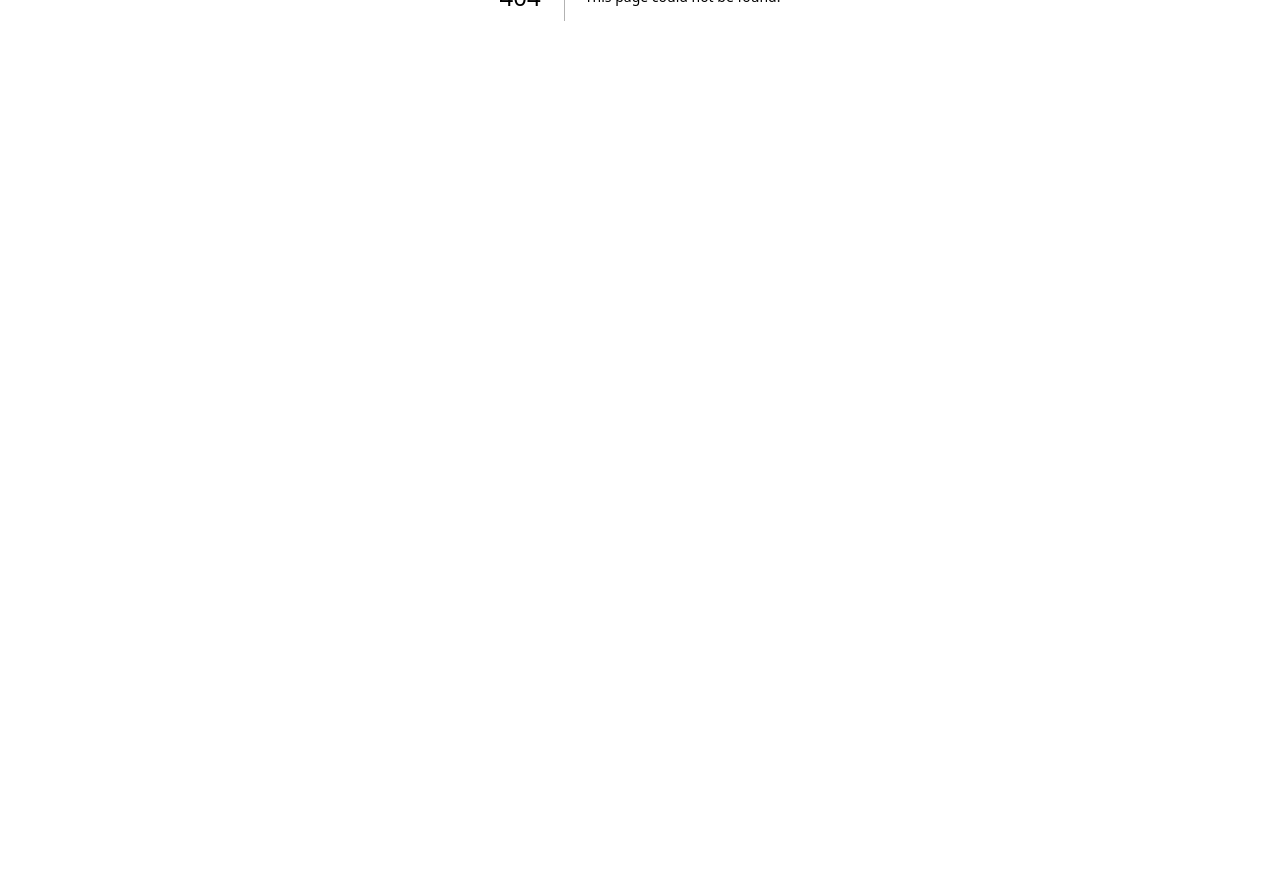
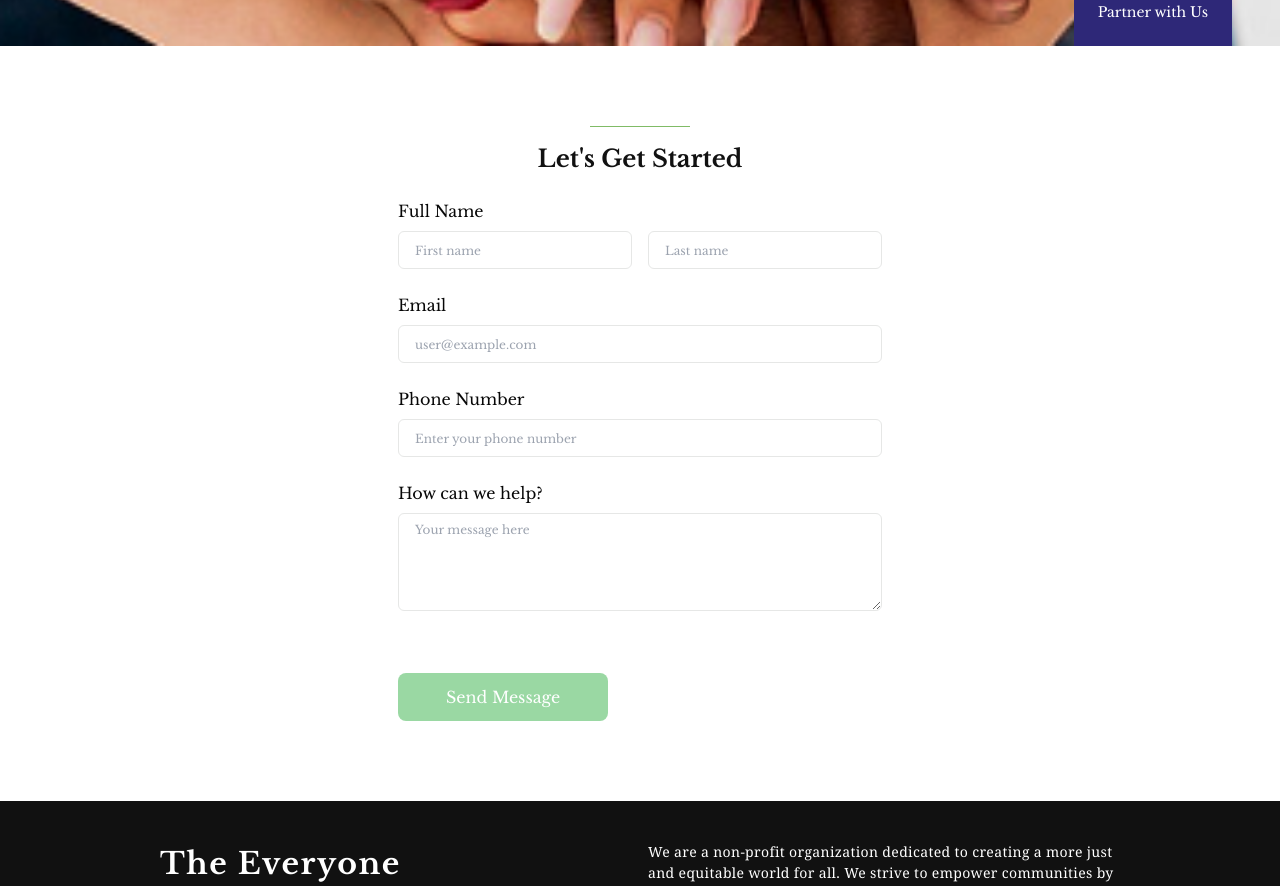
Before and after one commit to terejoe/everyone_matters, a Next.js app: page /partner in a window 1280 px wide. Before the commit this address had no page. Shown: the part 480-1366 px from the top of the page. Before the commit the page ends 876 px from the top, so only its background shows below. Built offline with nearby package versions, Linux system fonts and the light colour scheme.

Commit message:
Added the contact page

```diff
--- a/src/app/about/page.jsx
+++ b/src/app/about/page.jsx
@@ -9,36 +9,45 @@ const About = () => {
       <div
         className="bg-cover bg-no-repeat bg-center h-[calc(100vh-350px)] w-full flex justify-end items-end"
         style={{
-            backgroundImage: `url('about_img.png')`
+          backgroundImage: `url('about_img.png')`,
         }}
       >
         <div className="md:mr-12">
-                <div className='p-6 text-white bg-[#2E2878] text-sm'>
-                    About Us
-                </div>
+          <div className="p-6 text-white bg-[#2E2878] text-sm">About Us</div>
         </div>
       </div>
 
-        <div className='md:p-14 p-5 mx-auto max-w-[900px]'>
-            <p className='text-[#111111] text-2xl font-bold'>The Everyone Matters Foundation is a non-profit organization dedicated to creating a world where everyone matters, starting with one community at a time.</p>
+      <div className="md:p-14 p-5 mx-auto max-w-[900px]">
+        <p className="text-[#111111] text-2xl font-bold">
+          The Everyone Matters Foundation is a non-profit organization dedicated
+          to creating a world where everyone matters, starting with one
+          community at a time.
+        </p>
       </div>
 
       {/* Mission And Vision Section*/}
-        <div className='bg-[#FAFAFA] md:p-20 p-6 text-[#111111] md:flex justify-center gap-8'>
+      <div className="bg-[#FAFAFA] md:p-20 p-6 text-[#111111] md:flex justify-center gap-8">
         <div className="mt-10">
           <div>
             <hr className="border-[#80BB66] mb-3 border-t w-[100px]" />
             <h1 className="text-2xl font-bold mt-4">Our Mission</h1>
-                    <p className='text-sm mt-5 max-w-[450px]'>Together we can save the world and create a positive impact, Starting with one community at a time.</p>
+            <p className="text-sm mt-5 max-w-[450px]">
+              Together we can save the world and create a positive impact,
+              Starting with one community at a time.
+            </p>
           </div>
 
-                <div className='mt-10'>
+          <div className="mt-10">
             <hr className="border-[#80BB66] mb-3 border-t w-[100px]" />
-                    <h1 className="text-2xl font-bold mt-4 max-w-[400px]">Our Vision</h1>
-                    <p className='text-sm mt-4'>A world where everyone matters and no one is left behind.</p>
+            <h1 className="text-2xl font-bold mt-4 max-w-[400px]">
+              Our Vision
+            </h1>
+            <p className="text-sm mt-4">
+              A world where everyone matters and no one is left behind.
+            </p>
           </div>
           <Link href="/whatwedo">
-                    <button className='px-4 py-3 border-[#2E2878] border-2 mt-8'>
+            <button className="px-4 py-3 border-[#2E2878] border-2 mt-8">
               See Our Objectives
             </button>
           </Link>
@@ -55,24 +64,33 @@ const About = () => {
       {/* Impact Section */}
       <div className="bg-[#111111] md:p-20 px-6 py-10 text-center">
         <div className="mb-10">
-                <p className="text-[#A3EF83]">Everyone Matters Foundation Impact Till Date</p>
+          <p className="text-[#A3EF83]">
+            Everyone Matters Foundation Impact Till Date
+          </p>
         </div>
 
         <div className="md:grid grid-cols-3 text-white space-y-8 md:space-y-0">
           <div className="md:grid grid-rows-3 space-y-1">
             <p className="font-bold text-4xl">6</p>
             <p className="font-bold text-xl">Countries</p>
-                    <p className="text-sm font-extralight font-serif md:px-20 px-16">Our work has impacted communities across 2 continents.</p>
+            <p className="text-sm font-extralight font-serif md:px-20 px-16">
+              Our work has impacted communities across 2 continents.
+            </p>
           </div>
           <div className="md:grid grid-rows-3 space-y-1">
             <p className="font-bold text-4xl">120</p>
             <p className="font-bold text-xl">Communities</p>
-                    <p className="text-sm font-extralight font-serif md:px-20 px-16">We have successfully reached over 120 communities since 2024.</p>
+            <p className="text-sm font-extralight font-serif md:px-20 px-16">
+              We have successfully reached over 120 communities since 2024.
+            </p>
           </div>
           <div className="md:grid grid-rows-3 space-y-1">
             <p className="font-bold text-4xl">500k</p>
             <p className="font-bold text-xl">Individuals</p>
-                    <p className="text-sm font-extralight font-serif md:px-20 px-10">We have provided a wide range of essential support to individuals in need.</p>
+            <p className="text-sm font-extralight font-serif md:px-20 px-10">
+              We have provided a wide range of essential support to individuals
+              in need.
+            </p>
           </div>
         </div>
       </div>
@@ -87,37 +105,67 @@ const About = () => {
         <div>
           <div className="mt-6">
             <h3 className="text-2xl font-bold mb-3">Compassion</h3>
-                    <p className='text-sm mb-6'>Our actions are driven by a deep sense of compassion, fueled by a deep understanding of human suffering. We are committed to alleviating hardship wherever we find it, whether it stems from natural disasters, poverty, or conflict. This commitment motivates us to provide immediate relief, support recovery, and work towards a world where everyone has the opportunity to live with dignity.</p>
+            <p className="text-sm mb-6">
+              Our actions are driven by a deep sense of compassion, fueled by a
+              deep understanding of human suffering. We are committed to
+              alleviating hardship wherever we find it, whether it stems from
+              natural disasters, poverty, or conflict. This commitment motivates
+              us to provide immediate relief, support recovery, and work towards
+              a world where everyone has the opportunity to live with dignity.
+            </p>
             <hr className="border-[#80BB66] mb-3 border-t" />
           </div>
           <div className="mt-6">
             <h3 className="text-2xl font-bold mb-3">Inclusion and Equality</h3>
-                    <p className='text-sm mb-6'>We stand firmly for the principles of inclusivity and equality. Our efforts ensure that our assistance and support are accessible to all, without discrimination. We work tirelessly to create opportunities that benefit everyone, regardless of their background, status, or circumstances.</p>
+            <p className="text-sm mb-6">
+              We stand firmly for the principles of inclusivity and equality.
+              Our efforts ensure that our assistance and support are accessible
+              to all, without discrimination. We work tirelessly to create
+              opportunities that benefit everyone, regardless of their
+              background, status, or circumstances.
+            </p>
             <hr className="border-[#80BB66] mb-3 border-t" />
           </div>
           <div className="mt-6">
-                    <h3 className="text-2xl font-bold mb-3">Sustainability and Environmental Responsibility</h3>
-                    <p className='text-sm mb-6'>We are deeply committed to nurturing sustainable communities through environmentally responsible approaches. We believe in building thriving communities that coexist harmoniously with the environment.</p>
+            <h3 className="text-2xl font-bold mb-3">
+              Sustainability and Environmental Responsibility
+            </h3>
+            <p className="text-sm mb-6">
+              We are deeply committed to nurturing sustainable communities
+              through environmentally responsible approaches. We believe in
+              building thriving communities that coexist harmoniously with the
+              environment.
+            </p>
             <hr className="border-[#80BB66] mb-3 border-t" />
           </div>
           <div className="mt-6">
-                    <h3 className="text-2xl font-bold mb-3">Empowerment and Advocacy</h3>
-                    <p className='text-sm mb-6'>We believe that strong community voices are essential in enhancing the delivery of essential services, transparency and improving overall well-being.</p>
+            <h3 className="text-2xl font-bold mb-3">
+              Empowerment and Advocacy
+            </h3>
+            <p className="text-sm mb-6">
+              We believe that strong community voices are essential in enhancing
+              the delivery of essential services, transparency and improving
+              overall well-being.
+            </p>
           </div>
         </div>
       </div>
 
       {/* Meet Our Team */}
-        <div className='bg-[#FAFAFA] md:p-20 p-6 text-[#111111] md:flex justify-center gap-8'>
+      <div className="bg-[#FAFAFA] md:p-20 p-6 text-[#111111] md:flex justify-center gap-8">
         <div className="">
-                <div className='mt-10'>
+          <div className="mt-10">
             <hr className="border-[#80BB66] mb-3 border-t w-[100px]" />
             <h1 className="text-2xl font-bold mt-4">Meet Our Team</h1>
-                    <p className='text-sm mt-4 max-w-[500px]'>Meet the dedicated team who embody the spirit of the Everyone Matters Foundation. Our team of staff, leaders, and partners work together to create a world where everyone matters.</p>
+            <p className="text-sm mt-4 max-w-[500px]">
+              Meet the dedicated team who embody the spirit of the Everyone
+              Matters Foundation. Our team of staff, leaders, and partners work
+              together to create a world where everyone matters.
+            </p>
           </div>
 
           <Link href="/team">
-                    <button className='px-4 py-3 bg-[#2E2878] text-white mt-8'>
+            <button className="px-4 py-3 bg-[#2E2878] text-white mt-8">
               Meet Our People
             </button>
           </Link>
@@ -132,20 +180,25 @@ const About = () => {
       </div>
 
       {/* Partner With Us */}
-        <div className='bg-white md:p-20 p-6 text-[#111111] md:flex justify-center gap-8'>
+      <div className="bg-white md:p-20 p-6 text-[#111111] md:flex justify-center gap-8">
         <div className="text-center flex flex-col items-center">
           <hr className="border-[#80BB66] mb-4 border-t w-[100px]" />
           <h1 className="text-2xl font-bold mb-4">Partner With Us Today</h1>
-                <p className='text-sm mb-8 max-w-[650px]'>You can help build a world where everyone matters. Join our network of partners and leverage your resources to support our mission.</p>
-                <button className='px-4 py-3 bg-[#2E2878] text-white'>
+          <p className="text-sm mb-8 max-w-[650px]">
+            You can help build a world where everyone matters. Join our network
+            of partners and leverage your resources to support our mission.
+          </p>
+          <Link href="/partner">
+            <button className="px-4 py-3 bg-[#2E2878] text-white">
               Partner with Us
             </button>
+          </Link>
         </div>
       </div>
 
-        <Footer/>
+      <Footer />
     </div>
-  )
-}
+  );
+};
 
-export default About
+export default About;
--- /dev/null
+++ b/src/app/component/PartnerForm.jsx
@@ -0,0 +1,225 @@
+
+"use client";
+import React from "react";
+import { useState } from "react";
+// import { toast } from "sonner";
+
+const initialValues = {
+  firstname: "",
+  lastname: "",
+  email: "",
+  phone: "",
+  message: "",
+};
+
+const initialErrors = {
+  firstname: "",
+  lastname: "",
+  email: "",
+  phone: "",
+  message: "",
+};
+
+const PartnerForm = () => {
+  const [values, setValues] = useState(initialValues);
+  const [errors, setErrors] = useState(initialErrors);
+  const [touched, setTouched] = useState({});
+  const [isLoading, setIsLoading] = useState(false);
+
+  const validate = () => {
+    const newErrors = {};
+
+    if (!values.firstname.trim())
+      newErrors.firstname = "First name is required.";
+    if (!values.lastname.trim()) newErrors.lastname = "Last name is required.";
+    if (!values.email.trim()) newErrors.email = "Email is required.";
+    else if (!/\S+@\S+\.\S+/.test(values.email))
+      newErrors.email = "Invalid email format.";
+    if (!values.phone.trim()) newErrors.phone = "Phone number is required.";
+    if (!values.message.trim()) newErrors.message = "Message cannot be empty.";
+
+    return newErrors;
+  };
+
+  const handleChange = ({ target }) => {
+    setValues((prev) => ({ ...prev, [target.name]: target.value }));
+
+    if (touched[target.name]) {
+      setErrors((prev) => ({
+        ...prev,
+        [target.name]: validate()[target.name] || "",
+      }));
+    }
+  };
+
+  const handleBlur = ({ target }) => {
+    setTouched((prev) => ({ ...prev, [target.name]: true }));
+
+    setErrors((prev) => ({
+      ...prev,
+      [target.name]: validate()[target.name] || "",
+    }));
+  };
+
+  const handleSubmit = async (e) => {
+    e.preventDefault();
+    const validationErrors = validate();
+    setErrors(validationErrors);
+    console.log(values);
+
+    if (Object.keys(validationErrors).length > 0) return;
+
+    setIsLoading(true);
+    try {
+      // Simulate API submission
+      const response = await fetch("/api/send-email", {
+        method: "POST",
+        body: JSON.stringify(values),
+        headers: {
+          "Content-Type": "application/json",
+          Accept: "application/json",
+        },
+      });
+      if (response.ok) {
+        // alert("Message sent successfully!");
+        toast.success("Message sent successfully!");
+        setValues(initialValues); // Reset form
+        setTouched({});
+      } else {
+        // alert("An error occured. Please try again.");
+        toast.error("An error occured. Please try again.");
+      }
+    } catch (error) {
+      // alert("An error occured. Please try again.");
+      toast.error("An error occured. Please try again.");
+      console.log(error);
+    } finally {
+      setIsLoading(false);
+    }
+  };
+
+  return (
+    <div className="pt-2">
+      <form className="w-full text-left" onSubmit={handleSubmit}>
+        {/* Full Name */}
+        <div className="mb-6">
+          <label className="block font-medium text-[#070707] mb-2">
+            Full Name
+          </label>
+          <div className="flex gap-4">
+            <input
+              type="text"
+              name="firstname"
+              placeholder="First name"
+              value={values.firstname}
+              onChange={handleChange}
+              onBlur={handleBlur}
+              className={`w-full px-4 py-2 border rounded-md ${
+                errors.firstname ? "border-red-500" : "border-[#E6E7E6]"
+              } text-sm placeholder:text-xs focus:outline-none focus:ring-1 focus:ring-blue-400 `}
+            />
+            <input
+              type="text"
+              name="lastname"
+              placeholder="Last name"
+              value={values.lastname}
+              onChange={handleChange}
+              onBlur={handleBlur}
+              className={`w-full px-4 py-2 border rounded-md ${
+                errors.lastname ? "border-red-500" : "border-[#E6E7E6]"
+              } text-sm placeholder:text-xs focus:outline-none focus:ring-1 focus:ring-blue-400 `}
+            />
+          </div>
+          {errors.firstname && (
+            <p className="text-red-500 text-xs mt-1">{errors.firstname}</p>
+          )}
+          {errors.lastname && (
+            <p className="text-red-500 text-xs mt-1">{errors.lastname}</p>
+          )}
+        </div>
+
+        {/* Email */}
+        <div className="mb-6">
+          <label className="block font-medium text-[#070707] mb-2">Email</label>
+          <input
+            type="email"
+            name="email"
+            placeholder="user@example.com"
+            value={values.email}
+            onChange={handleChange}
+            onBlur={handleBlur}
+            className={`w-full px-4 py-2 border rounded-md ${
+              errors.email ? "border-red-500" : "border-[#E6E7E6]"
+            } text-sm placeholder:text-xs focus:outline-none focus:ring-1 focus:ring-blue-400 `}
+          />
+          {errors.email && (
+            <p className="text-red-500 text-xs mt-1">{errors.email}</p>
+          )}
+        </div>
+
+        {/* Phone */}
+        <div className="mb-6">
+          <label className="block font-medium text-[#070707] mb-2">
+            Phone Number
+          </label>
+          <input
+            type="tel"
+            name="phone"
+            placeholder="Enter your phone number"
+            value={values.phone}
+            onChange={handleChange}
+            onBlur={handleBlur}
+            className={`w-full px-4 py-2 border rounded-md ${
+              errors.phone ? "border-red-500" : "border-[#E6E7E6]"
+            } text-sm placeholder:text-xs focus:outline-none focus:ring-1 focus:ring-blue-400 `}
+          />
+          {errors.phone && (
+            <p className="text-red-500 text-xs mt-1">{errors.phone}</p>
+          )}
+        </div>
+
+        {/* Message */}
+        <div className="mb-6">
+          <label className="block font-medium text-[#070707] mb-2">
+            How can we help?
+          </label>
+          <textarea
+            name="message"
+            rows="4"
+            placeholder="Your message here"
+            value={values.message}
+            onChange={handleChange}
+            onBlur={handleBlur}
+            className={`w-full px-4 py-2 border rounded-md ${
+              errors.message ? "border-red-500" : "border-[#E6E7E6]"
+            } text-sm placeholder:text-xs focus:outline-none focus:ring-1 focus:ring-blue-400 `}
+          />
+          {errors.message && (
+            <p className="text-red-500 text-xs mt-1">{errors.message}</p>
+          )}
+        </div>
+
+        {/* Submit Button */}
+        <button
+          type="submit"
+          disabled={
+            isLoading ||
+            Object.values(errors).some((error) => error) ||
+            Object.values(values).some((value) => !value.trim())
+          }
+          className={`bg-[#37B34A] mt-8 px-12 py-3 rounded-lg text-white cursor-pointer ${
+            isLoading ||
+            Object.values(errors).some((error) => error) ||
+            Object.values(values).some((value) => !value.trim())
+              ? "opacity-50 cursor-not-allowed"
+              : ""
+          }`}
+        >
+          {isLoading ? "Sending..." : "Send Message"}
+        </button>
+      </form>
+    </div>
+  );
+};
+
+export default PartnerForm;
--- /dev/null
+++ b/src/app/partner/page.jsx
@@ -0,0 +1,33 @@
+import React from "react";
+import Footer from "../home/footer/page";
+import PartnerForm from "../component/PartnerForm";
+
+const Partner = () => {
+  return (
+    <div>
+      <div
+        className="bg-cover bg-no-repeat bg-center h-[calc(100vh-350px)] w-full flex justify-end items-end"
+        style={{
+          backgroundImage: `url('involved_a.png')`,
+        }}
+      >
+        <div className="md:mr-12">
+          <div className="p-6 text-white bg-[#2E2878] text-sm">
+            Partner with Us
+          </div>
+        </div>
+      </div>
+
+      <div className="bg-white md:p-20 p-6 text-[#111111] md:flex justify-center">
+        <div className="text-center flex flex-col items-center">
+          <hr className="border-[#80BB66] mb-4 border-t w-[100px]" />
+          <h1 className="text-2xl font-bold mb-4">Let's Get Started</h1>
+          <PartnerForm/>
+        </div>
+      </div>
+      <Footer/>
+    </div>
+  );
+};
+
+export default Partner;
--- a/src/app/report/page.jsx
+++ b/src/app/report/page.jsx
@@ -138,13 +138,12 @@ const Report = () => {
                 themselves and their community.
               </p>
               <p className="text-sm font-serif mt-5">
-                The impact of this project has been truly inspiring. We have
-                witnessed a significant increase in school enrollment rates,
-                improved academic performance among students, and a renewed
-                sense of hope within the community. The children of [Community
-                Name] are now equipped with the knowledge and skills to reach
-                their full potential and contribute to a brighter future for
-                themselves and their community.
+                This project exemplifies the Everyone Matters Foundation's
+                commitment to empowering individuals and creating a world where
+                every child has the opportunity to thrive. We believe that
+                education is not only a fundamental human right but also a
+                powerful tool for social and economic development. By investing
+                in education, we are investing in a brighter future for all.
               </p>
             </div>
           </div>
@@ -230,9 +229,11 @@ const Report = () => {
             You can help build a world where everyone matters. Join our network
             of partners and leverage your resources to support our mission.
           </p>
-          <button className="px-4 py-3 bg-[#2E2878] text-white">
-            Partner with Us
-          </button>
+          <Link href="/partner">
+            <button className="px-4 py-3 bg-[#2E2878] text-white">
+              Partner with Us
+            </button>
+          </Link>
         </div>
       </div>
 
--- a/src/app/team/page.jsx
+++ b/src/app/team/page.jsx
@@ -194,9 +194,11 @@ const Team = () => {
             You can help build a world where everyone matters. Join our network
             of partners and leverage your resources to support our mission.
           </p>
-          <button className="px-4 py-3 bg-[#2E2878] text-white">
-            Partner with Us
-          </button>
+          <Link href="/partner">
+            <button className="px-4 py-3 bg-[#2E2878] text-white">
+              Partner with Us
+            </button>
+          </Link>
         </div>
       </div>
 
--- a/src/app/whatwedo/page.jsx
+++ b/src/app/whatwedo/page.jsx
@@ -344,9 +344,11 @@ const Whatwedo = () => {
             You can help build a world where everyone matters. Join our network
             of partners and leverage your resources to support our mission.
           </p>
-          <button className="px-4 py-3 bg-[#2E2878] text-white">
-            Partner with Us
-          </button>
+          <Link href="/partner">
+            <button className="px-4 py-3 bg-[#2E2878] text-white">
+              Partner with Us
+            </button>
+          </Link>
         </div>
       </div>
 
```
Lines whose indentation alone changed are shown as unchanged.
